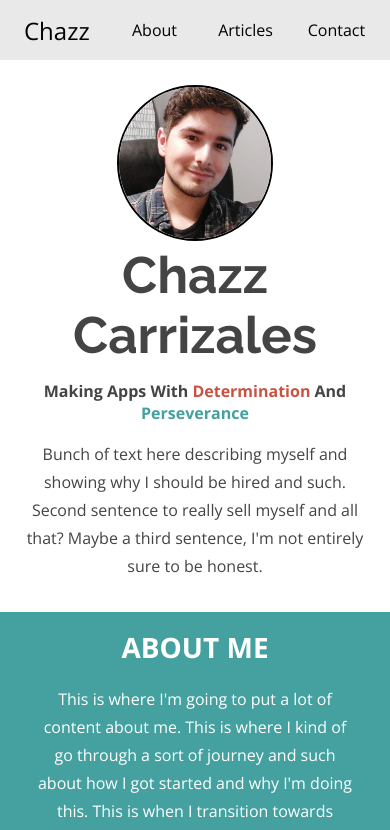
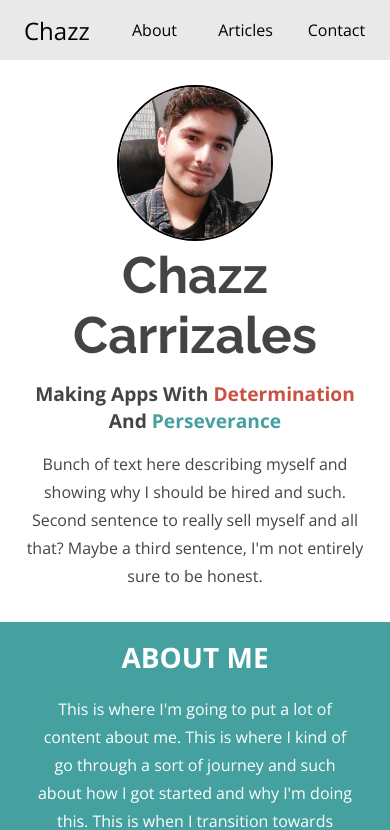
Before and after one commit to czcarrizales/react-portfolio, a React (Create React App) app: page / in a window 390 px wide. Shown: the top 830 px of the page. Built offline with nearby package versions, Linux system fonts and the light colour scheme; the HTML template or start-up script is replaced by a standard one.

Commit message:
adding responsiveness to hero-text (Hero.css)

```diff
--- a/src/css/Hero.css
+++ b/src/css/Hero.css
@@ -32,7 +32,10 @@
 }
 
 .hero-text {
-    text-align: center;
+    display: flex;
+    flex-direction: column;
+    justify-content: center;
+    align-items: center;
 }
 
 .hero-text p {
@@ -46,10 +49,11 @@
 h1 {
     font-size: 3.2rem;
     margin-bottom: .3em;
+
 }
 
 .hero-text h2 {
-    font-size: 1rem;
+    font-size: 1.2rem;
     padding: 0 1em;
 }
 
```
